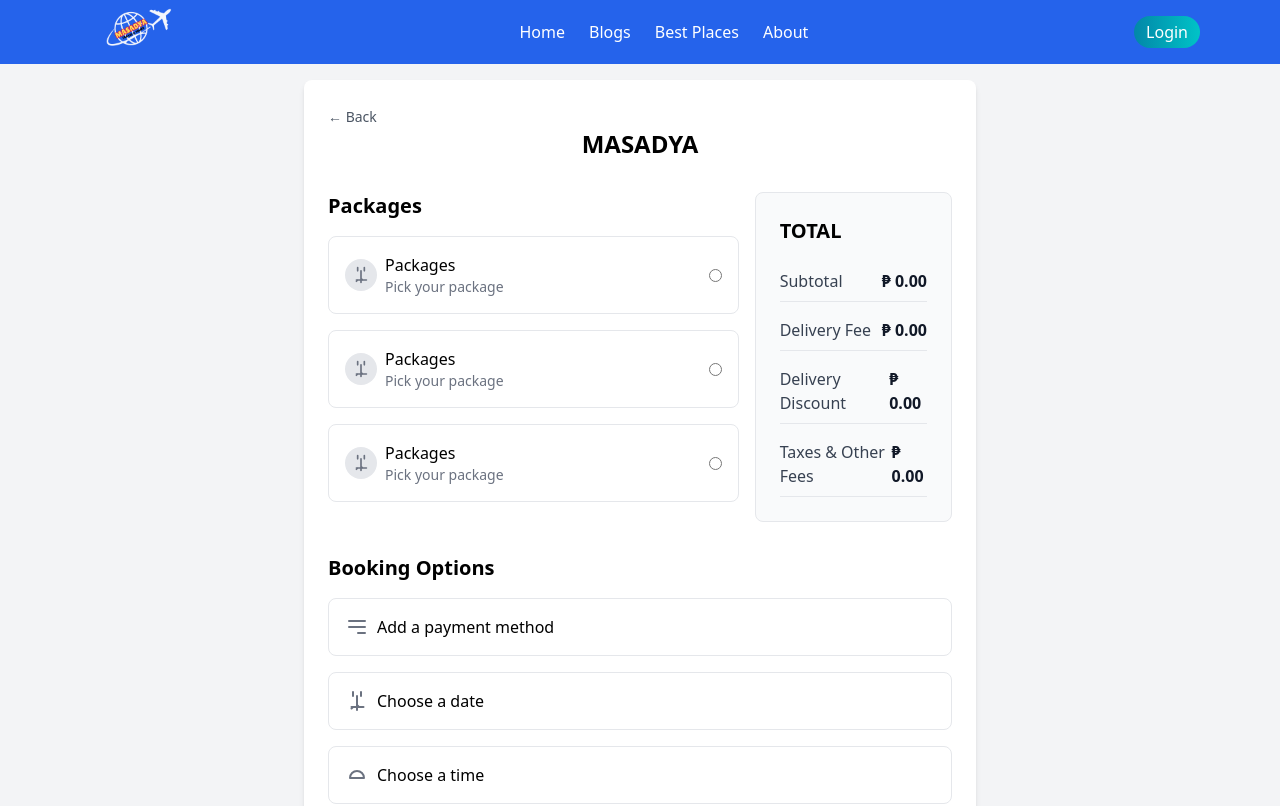
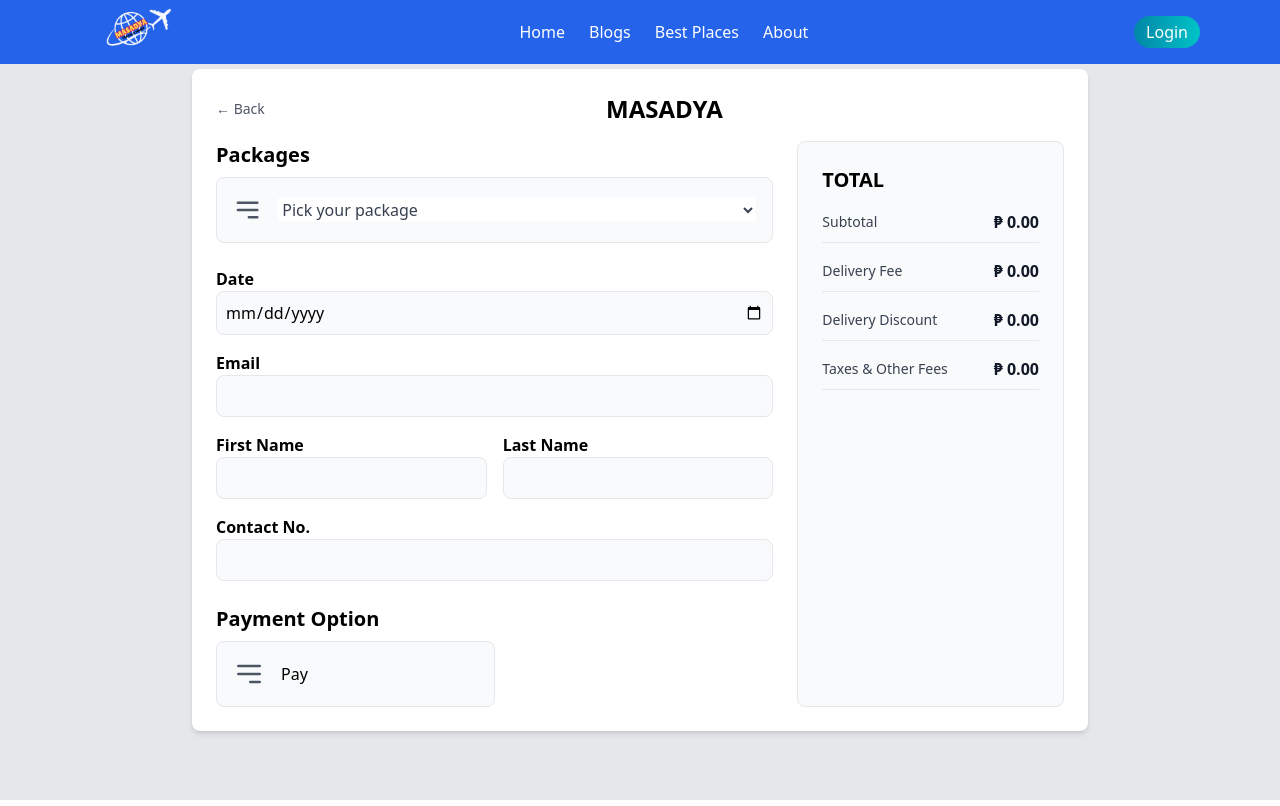
Before and after one commit to ItsMachou/BookingWebSystem44, a React (Vite) app in the folder project/: page /Booking in a window 1280 px wide. Shown: the top 806 px of the page. Built offline with nearby package versions, Linux system fonts and the light colour scheme; grey boxes are pictures that could not be loaded.

Commit message:
Complete payment gateway with billing info being saved to the database

```diff
--- a/project/src/components/Booking/BookingPage.jsx
+++ b/project/src/components/Booking/BookingPage.jsx
@@ -1,90 +1,128 @@
-import React from "react";
+import React, { useState } from "react";
 import { Link } from "react-router-dom";
+import axios from 'axios';
+import { createClient } from '@supabase/supabase-js';
+
+// Initialize Supabase client
+const supabaseUrl = 'https://qmkrwxdfrfkfahqhykdc.supabase.co';
+const supabaseKey = 'eyJhbGciOiJIUzI1NiIsInR5cCI6IkpXVCJ9.eyJpc3MiOiJzdXBhYmFzZSIsInJlZiI6InFta3J3eGRmcmZrZmFocWh5a2RjIiwicm9sZSI6ImFub24iLCJpYXQiOjE3Mjk2NzgwNTEsImV4cCI6MjA0NTI1NDA1MX0.v02NsUrUMCXNgsjb69TULllgk0ymY4yxsNOFqTjAdf4';
+const supabase = createClient(supabaseUrl, supabaseKey);
 
 function BookingPage() {
+  const [selectedPackage, setSelectedPackage] = useState("");
+  const [totalAmount, setTotalAmount] = useState(0);
+  const [firstName, setFirstName] = useState("");
+  const [lastName, setLastName] = useState("");
+  const [email, setEmail] = useState("");
+  const [contact, setContact] = useState("");
+
+  const packagePrices = {
+    1: 500000, // Budget Package
+    2: 1000000, // Standard Package
+    3: 2000000, // Deluxe Package
+  };
+
+  const handlePackageChange = (e) => {
+    const packageId = e.target.value;
+    setSelectedPackage(packageId);
+    setTotalAmount(packagePrices[packageId]);
+  };
+
+  const createPayLink = (amount, description) => {
+    const options = {
+      method: 'POST',
+      url: 'https://api.paymongo.com/v1/links',
+      headers: {
+        accept: 'application/json',
+        authorization: 'Basic c2tfdGVzdF9mMjNUS0M4VjJLS1J5N3FWaUZLN3pmazY6',
+        'content-type': 'application/json'
+      },
+      data: {
+        data: {
+          attributes: {
+            amount: amount,
+            description: description
+          }
+        }
+      }
+    };
+
+    return axios.request(options)
+      .then(res => {
+        const checkoutUrl = res.data.data.attributes.checkout_url;
+        console.log('Checkout URL:', checkoutUrl);
+        return checkoutUrl;
+      })
+      .catch(err => {
+        console.error(err);
+        throw err;
+      });
+  };
+
+  const saveBillingInfo = async (referenceNo) => {
+    const { data, error } = await supabase
+      .from('payments')
+      .insert([
+        {
+          firstname: firstName,
+          lastname: lastName,
+          email: email,
+          contact: contact,
+          id_type: selectedPackage,
+          amount: totalAmount / 100,
+          payment_status: 'pending',
+          payment_reference: referenceNo
+        }
+      ])
+      .select();
+
+    if (error) {
+      console.error('Error saving billing info:', error);
+    } else {
+      console.log('Billing info saved:', data);
+    }
+  };
+
+  const handlePayment = () => {
+    const description = `Payment for package ${selectedPackage}`;
+    const referenceNo = `REF-${Date.now()}`;
+    saveBillingInfo(referenceNo);
+    createPayLink(totalAmount, description)
+      .then(checkoutUrl => {
+        window.open(checkoutUrl, '_blank');
+        // Redirect to the homepage after a short delay
+        setTimeout(() => {
+          window.location.href = '/';
+        }, 1000); // Adjust the delay as needed
+      })
+      .catch(err => console.error(err));
+  };
+
   return (
-    <div className="min-h-screen bg-gray-100 flex flex-col items-center p-4 pt-20">
-      <div className="w-full max-w-2xl bg-white rounded-lg shadow-md p-6">
-        <Link to="/" className="text-gray-600 text-sm mb-4">
-          &larr; Back
-        </Link>
-        <h1 className="text-center text-2xl font-bold mb-8">MASADYA</h1>
-
-        <div className="grid grid-cols-1 md:grid-cols-3 gap-4">
-          {/* Packages Section */}
-          <div className="md:col-span-2">
-            <h2 className="text-xl font-bold mb-4">Packages</h2>
-            <div className="space-y-4">
-              {[1, 2, 3].map((_, index) => (
-                <div
-                  key={index}
-                  className="border rounded-lg p-4 flex items-center justify-between cursor-pointer hover:bg-gray-50"
-                >
-                  <div className="flex items-center space-x-2">
-                    <div className="w-8 h-8 bg-gray-200 rounded-full flex items-center justify-center">
-                      {/* Placeholder Icon */}
-                      <svg
-                        xmlns="http://www.w3.org/2000/svg"
-                        fill="none"
-                        viewBox="0 0 24 24"
-                        stroke="currentColor"
-                        className="w-5 h-5 text-gray-500"
-                      >
-                        <path
-                          strokeLinecap="round"
-                          strokeLinejoin="round"
-                          strokeWidth={2}
-                          d="M8 7V3m8 4V3m-4 18V11m-5.5 8.5l1.5-1.5m6 0l-1.5-1.5m-6 1.5h12M12 11V7"
-                        />
-                      </svg>
-                    </div>
-                    <div>
-                      <h3 className="font-medium">Packages</h3>
-                      <p className="text-sm text-gray-500">Pick your package</p>
-                    </div>
-                  </div>
-                  <input type="radio" name="package" />
-                </div>
-              ))}
-            </div>
-          </div>
-
-          {/* Total Section */}
-          <div className="bg-gray-50 rounded-lg p-6 border">
-            <h2 className="text-xl font-bold mb-4">TOTAL</h2>
-            <div className="space-y-2">
-              <div className="flex justify-between items-center border-b border-gray-200 py-2">
-                <p className="text-gray-700">Subtotal</p>
-                <p className="text-gray-900 font-semibold">₱ 0.00</p>
-              </div>
-              <div className="flex justify-between items-center border-b border-gray-200 py-2">
-                <p className="text-gray-700">Delivery Fee</p>
-                <p className="text-gray-900 font-semibold">₱ 0.00</p>
-              </div>
-              <div className="flex justify-between items-center border-b border-gray-200 py-2">
-                <p className="text-gray-700">Delivery Discount</p>
-                <p className="text-gray-900 font-semibold">₱ 0.00</p>
-              </div>
-              <div className="flex justify-between items-center border-b border-gray-200 py-2">
-                <p className="text-gray-700">Taxes & Other Fees</p>
-                <p className="text-gray-900 font-semibold">₱ 0.00</p>
-              </div>
-            </div>
-          </div>
+    <div className="min-h-screen bg-gray-200 flex justify-center items-center p-4">
+      <div className="w-full max-w-4xl bg-white rounded-lg shadow-md p-6 flex flex-col space-y-4">
+        {/* Back Button and Title */}
+        <div className="flex justify-between items-center">
+          <Link to="/" className="text-gray-600 text-sm">
+            &larr; Back
+          </Link>
+          <h1 className="text-center text-2xl font-bold">MASADYA</h1>
+          <div></div>
         </div>
 
-        {/* Booking Options */}
-        <div className="mt-8">
-          <h2 className="text-xl font-bold mb-4">Booking Options</h2>
-          <div className="space-y-4">
-            <div className="border rounded-lg p-4 flex justify-between items-center cursor-pointer hover:bg-gray-50">
-              <div className="flex items-center space-x-2">
+        <div className="grid grid-cols-1 md:grid-cols-3 gap-6">
+          {/* Left Section: Packages and Form Fields */}
+          <div className="md:col-span-2 space-y-6">
+            {/* Packages Section */}
+            <div>
+              <h2 className="text-xl font-bold">Packages</h2>
+              <div className="mt-2 border rounded-lg p-4 flex items-center space-x-4 bg-gray-50">
                 <svg
+                  className="w-8 h-8 text-gray-600"
                   xmlns="http://www.w3.org/2000/svg"
                   fill="none"
                   viewBox="0 0 24 24"
                   stroke="currentColor"
-                  className="w-6 h-6 text-gray-500"
                 >
                   <path
                     strokeLinecap="round"
@@ -93,47 +131,115 @@
                     d="M4 6h16M4 12h16m-7 6h7"
                   />
                 </svg>
-                <span>Add a payment method</span>
+                <select
+                  className="w-full bg-white border-none cursor-pointer text-gray-700"
+                  value={selectedPackage}
+                  onChange={handlePackageChange}
+                >
+                  <option value="" disabled>
+                    Pick your package
+                  </option>
+                  <option value="1">Budget Package</option>
+                  <option value="2">Standard Package</option>
+                  <option value="3">Deluxe Package</option>
+                </select>
               </div>
             </div>
 
-            <div className="border rounded-lg p-4 flex justify-between items-center cursor-pointer hover:bg-gray-50">
-              <div className="flex items-center space-x-2">
+            {/* Form Fields */}
+            <div className="space-y-4">
+              <div>
+                <label className="block font-semibold">Date</label>
+                <input
+                  type="date"
+                  className="w-full border rounded-lg p-2 bg-gray-50"
+                />
+              </div>
+              <div>
+                <label className="block font-semibold">Email</label>
+                <input
+                  type="email"
+                  className="w-full border rounded-lg p-2 bg-gray-50"
+                  value={email}
+                  onChange={(e) => setEmail(e.target.value)}
+                />
+              </div>
+              <div className="grid grid-cols-2 gap-4">
+                <div>
+                  <label className="block font-semibold">First Name</label>
+                  <input
+                    type="text"
+                    className="w-full border rounded-lg p-2 bg-gray-50"
+                    value={firstName}
+                    onChange={(e) => setFirstName(e.target.value)}
+                  />
+                </div>
+                <div>
+                  <label className="block font-semibold">Last Name</label>
+                  <input
+                    type="text"
+                    className="w-full border rounded-lg p-2 bg-gray-50"
+                    value={lastName}
+                    onChange={(e) => setLastName(e.target.value)}
+                  />
+                </div>
+              </div>
+              <div>
+                <label className="block font-semibold">Contact No.</label>
+                <input
+                  type="text"
+                  className="w-full border rounded-lg p-2 bg-gray-50"
+                  value={contact}
+                  onChange={(e) => setContact(e.target.value)}
+                />
+              </div>
+            </div>
+
+            {/* Payment Option Section */}
+            <div className="mt-4">
+              <h2 className="text-xl font-bold">Payment Option</h2>
+              <button
+                className="mt-2 w-1/2 border rounded-lg p-4 flex items-center space-x-4 bg-gray-50 hover:bg-gray-100 focus:outline-none focus:ring-2 focus:ring-offset-2 focus:ring-gray-500"
+                onClick={handlePayment}
+              >
                 <svg
+                  className="w-8 h-8 text-gray-600"
                   xmlns="http://www.w3.org/2000/svg"
                   fill="none"
                   viewBox="0 0 24 24"
                   stroke="currentColor"
-                  className="w-6 h-6 text-gray-500"
                 >
                   <path
                     strokeLinecap="round"
                     strokeLinejoin="round"
                     strokeWidth={2}
-                    d="M8 7V3m8 4V3m-4 18V11m-5.5 8.5l1.5-1.5m6 0l-1.5-1.5m-6 1.5h12M12 11V7"
+                    d="M4 6h16M4 12h16m-7 6h7"
                   />
                 </svg>
-                <span>Choose a date</span>
+                <span>Pay</span>
+              </button>
+            </div>
+          </div>
+
+          {/* Right Section: Total */}
+          <div className="bg-gray-50 rounded-lg p-6 border space-y-2">
+            <h2 className="text-xl font-bold">TOTAL</h2>
+            <div className="space-y-2">
+              <div className="flex justify-between items-center border-b border-gray-200 py-2">
+                <p className="text-gray-700 text-sm">Subtotal</p>
+                <p className="text-gray-900 font-semibold">₱ {(totalAmount / 100).toFixed(2)}</p>
               </div>
-            </div>
-
-            <div className="border rounded-lg p-4 flex justify-between items-center cursor-pointer hover:bg-gray-50">
-              <div className="flex items-center space-x-2">
-                <svg
-                  xmlns="http://www.w3.org/2000/svg"
-                  fill="none"
-                  viewBox="0 0 24 24"
-                  stroke="currentColor"
-                  className="w-6 h-6 text-gray-500"
-                >
-                  <path
-                    strokeLinecap="round"
-                    strokeLinejoin="round"
-                    strokeWidth={2}
-                    d="M12 8c3.866 0 7 3.134 7 7H5c0-3.866 3.134-7 7-7z"
-                  />
-                </svg>
-                <span>Choose a time</span>
+              <div className="flex justify-between items-center border-b border-gray-200 py-2">
+                <p className="text-gray-700 text-sm">Delivery Fee</p>
+                <p className="text-gray-900 font-semibold">₱ 0.00</p>
+              </div>
+              <div className="flex justify-between items-center border-b border-gray-200 py-2">
+                <p className="text-gray-700 text-sm">Delivery Discount</p>
+                <p className="text-gray-900 font-semibold">₱ 0.00</p>
+              </div>
+              <div className="flex justify-between items-center border-b border-gray-200 py-2">
+                <p className="text-gray-700 text-sm">Taxes & Other Fees</p>
+                <p className="text-gray-900 font-semibold">₱ 0.00</p>
               </div>
             </div>
           </div>
--- a/project/src/pages/About.jsx
+++ b/project/src/pages/About.jsx
@@ -1,7 +1,5 @@
 import React from "react";
 import BlogsComp from "../components/Blogs/BlogsComp";
-import Location from "../components/Location/Location";
-
 const About = () => {
   return (
     <>
@@ -29,7 +27,6 @@
           </p>
         </div>
       </div>
-      <Location />
       <BlogsComp />
     </>
   );
```
Also changed, not shown: project/controller.js (+24 -30 lines), project/src/components/Location/Location.jsx (deleted, +0 -30 lines).
